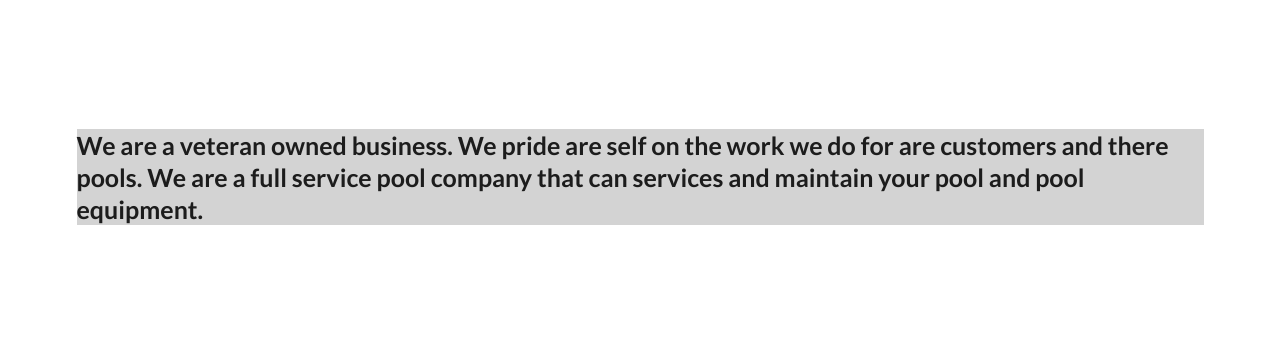
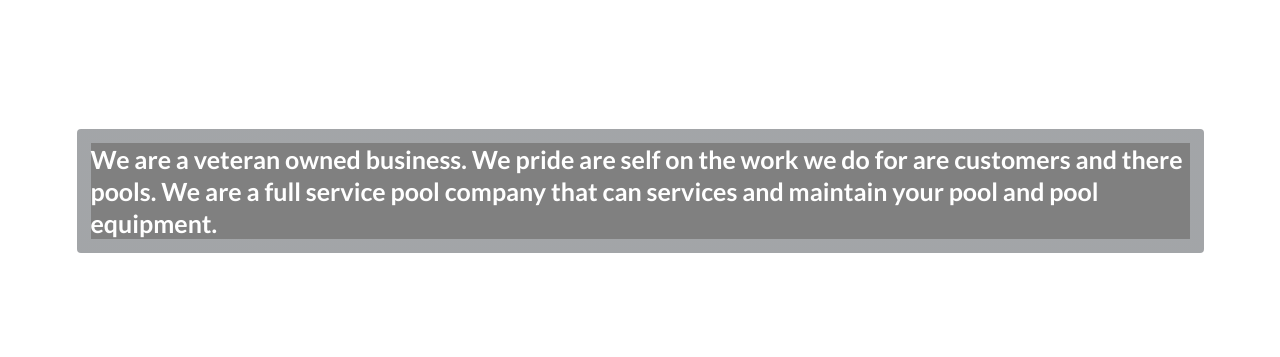
Before and after one commit to antfats/PatriotPoolsNoReact, a plain HTML site: page PatriotPools/index.html in a window 1280 px wide. Shown: the part 1420-1777 px from the top of the page. Drawn offline with Linux system fonts and the light colour scheme; no server answers; some icons are missing; a web font is replaced by a local one.

Commit message:
looking good? needs touchups

```diff
--- a/PatriotPools/css/style.css
+++ b/PatriotPools/css/style.css
@@ -43,6 +43,11 @@
     height: 250px;
 }
 
+.quoteBackground {
+    background-color: gray;
+    color: white;
+}
+
 h2 {
     font-size: 25px;
     background-color: lightgray;
@@ -57,3 +62,7 @@ h2 {
     margin-top: 75px;
     font-size: 18px;
 }
+
+.buisnessHours {
+    margin-top: 75px;
+}
--- a/PatriotPools/index.html
+++ b/PatriotPools/index.html
@@ -87,10 +87,15 @@
     <div class="ui container quote">
         <div class="ui one column grid">
             <div class="colum">
-                <div class="ui list">
-                    <h2>We are a veteran owned business. We pride are self on the work we do for are customers and there
-                        pools. We are a full service pool company that can services and maintain your pool and pool
-                        equipment. </li>
+                <div class="ui tertiary inverted segment quoteBackground">
+
+                    <div class="ui list">
+                        <h2 class="quoteBackground">We are a veteran owned business. We pride are self on the work we do
+                            for are customers and
+                            there
+                            pools. We are a full service pool company that can services and maintain your pool and pool
+                            equipment. </li>
+                    </div>
                 </div>
             </div>
         </div>
@@ -115,7 +120,7 @@
                 </div>
 
             </div>
-            <div class="column">
+            <div class="column buisnessHours">
                 <h1>Buisness Hours</h1>
                 <li>Mon: 6:00 AM – 5:00 PM</li>
                 <li>Tue: 6:00 AM – 5:00 PM</li>
```
